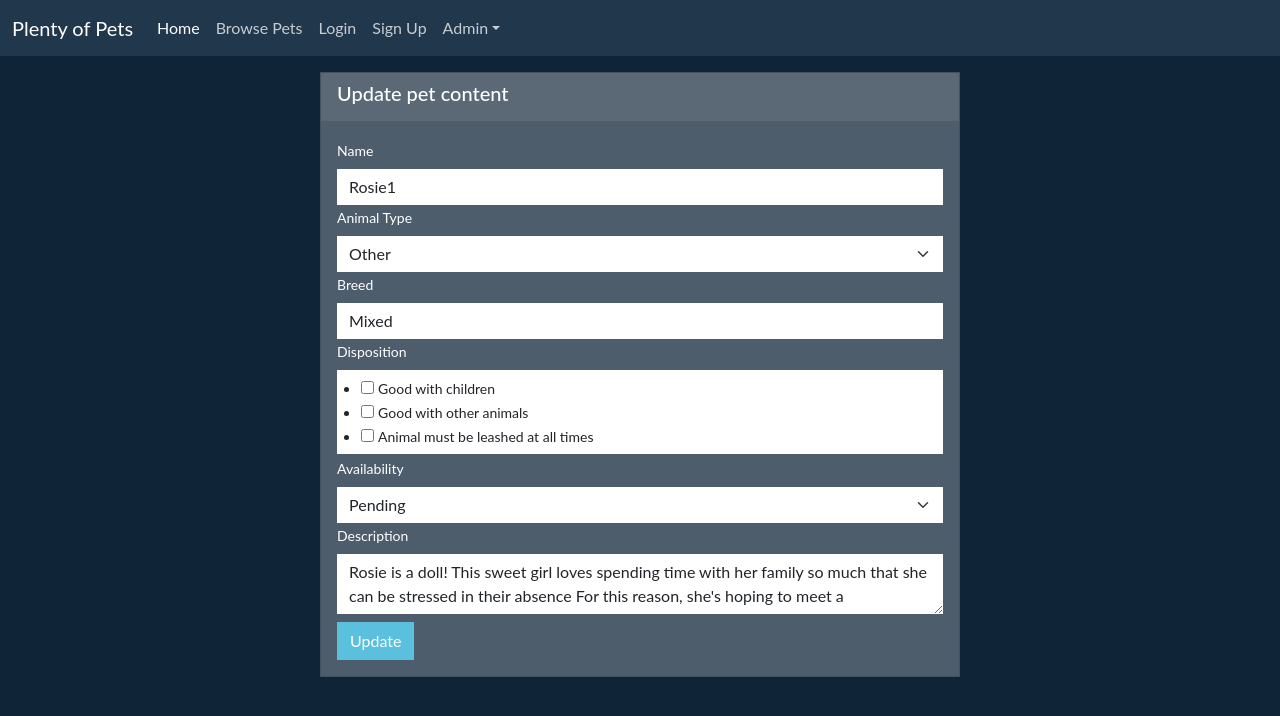
After one commit to AllenChenRR/cs467-capstone, a Flask app: page /pets/1/edit in a window 1280 px wide. The commit adds this page. Shown: the top 716 px of the page. Run offline with Flask 2, Linux system fonts and the light colour scheme; some libraries are stand-ins or nearby versions.

Commit message:
Created edit pet page, changed dispositions, forms.py forms.py:	created edit form 		checkbox widget for dispositions
helpers.py:	created function for generating new choice list based on default

main.py:	Fixed double post problem in add-pet route and pets/id/edit route
		pet edit page successfully posts and gets with dummy data
		** pet edit page sitll needs to handle showing current pet photo

add-pet.html:	Edited to reflect new changes to disposition field

edit-pet.html:	Created new page
		** Still needs handle displaying current photo

```diff
--- a/forms.py
+++ b/forms.py
@@ -1,11 +1,30 @@
+from re import UNICODE
+from typing import MutableMapping
 from flask_wtf import FlaskForm
 from flask_wtf.file import FileField, FileRequired, FileAllowed
-from wtforms import StringField, PasswordField, SubmitField, SelectField, TextAreaField
-from wtforms.validators import DataRequired, Length, Email, EqualTo, ValidationError
+from wtforms import widgets, StringField, PasswordField, SubmitField, SelectField, TextAreaField, SelectMultipleField
+from wtforms.validators import DataRequired, Length, Email, EqualTo, ValidationError, Optional
 # This class was built with the assistance of the following tutorial:
 # "Python Flask Tutorial: Full-Featured Web App Part 3 - Forms and User Input"
 # Link: https://youtu.be/UIJKdCIEXUQ
 
+DISPOSITIONS = [("good with children","Good with children"), ("good with other animals",
+                "Good with other animals"),  ("animal must be leashed at all times",
+                "Animal must be leashed at all times")]
+CAT_BREEDS = [("maine coon", "Maine Coon") , ("siamese, Siamese"), ("other", "Other")]
+DOG_BREEDS = [("retriever", "Retriever"), ("bulldog", "Bulldog"), ("other", "Other")]
+ANIM_TYPES = [('cat', 'Cat'), ('dog', 'Dog'), ('other', 'Other')]
+AVAILABILITIES = [('available', 'Available'), ('pending', 'Pending'), ('adopted', 'Adopted')]
+
+
+# Widgets
+class MultiCheckboxField(SelectMultipleField):
+    widget = widgets.ListWidget(prefix_label = False)
+    option_widget = widgets.CheckboxInput()
+
+
+# Forms
+#---------------------------------------------------------------------------
 class RegistrationForm(FlaskForm):
     first_name = StringField('First Name', validators=[DataRequired(), Length(min=2, max=20)])
     last_name = StringField('Last Name', validators=[DataRequired(), Length(min=2, max=20)])
@@ -39,9 +58,19 @@ class AddPetForm(FlaskForm):
     name = StringField('Name', validators=[DataRequired(), Length(min=2, max=20)])
     animal_type = SelectField('Animal Type', choices=[('cat', 'Cat'), ('dog', 'Dog'), ('other', 'Other')])
     breed = StringField('Breed', validators=[DataRequired(), Length(min=2, max=20)])
-    disposition = SelectField('Disposition', choices=[('friendly', 'Friendly'), ('timid', 'Timid'), ('anxious', 'Anxious')])
-    availability = SelectField('Availability', choices=[('available', 'Available'), ('pending', 'Pending'), ('adopted', 'Adopted')])
+    disposition = MultiCheckboxField('Disposition', choices=DISPOSITIONS)
+    availability = SelectField('Availability', choices=AVAILABILITIES)
     description = TextAreaField('Description', validators=[DataRequired()])
     image = FileField('Image', validators=[FileRequired(), FileAllowed(['png', 'jpeg', 'jpg'], "Invalid image format!")
     ])
     submit = SubmitField('Submit')
+
+class EditPetForm(FlaskForm):
+    name = StringField("Name",  validators=[Optional(False), DataRequired(), Length(min=2, max=20)])
+    animal_type = SelectField('Animal Type', choices=ANIM_TYPES)
+    breed = StringField('Breed', validators=[Optional(False), Length(min=2, max=20)])
+    disposition = MultiCheckboxField('Disposition', choices=DISPOSITIONS)
+    availability = SelectField('Availability', choices=AVAILABILITIES)
+    description = TextAreaField('Description')
+    image = FileField('Image', validators=[FileAllowed(['png', 'jpeg', 'jpg'], "Invalid image format!")])
+    submit = SubmitField("Update")
--- a/main.py
+++ b/main.py
@@ -15,7 +15,7 @@ import helpers as h
 import password as pw
 import models
 import traceback
-from forms import RegistrationForm, LoginForm, AccountForm, AddPetForm
+from forms import EditPetForm, RegistrationForm, LoginForm, AccountForm, AddPetForm
 from google.cloud import storage
 import os
 
@@ -27,25 +27,33 @@ app = Flask(__name__)
 # https://cloud.google.com/docs/authentication/getting-started for more information
 # If you don't have the authentication file set to an environment variable,
 # then leave the following uncommented.
-os.environ["GOOGLE_APPLICATION_CREDENTIALS"]="key.json"
+# os.environ["GOOGLE_APPLICATION_CREDENTIALS"]="key.json" ##1
 
 # Set secret key for sessions
 app.secret_key = "sdkfjDCVBsdjKkl%@%23$"
 app.config['BUCKET'] = "cs467-group-app.appspot.com" # jamies bucket
-# app.config['BUCKET'] = 'cs467-capstone-chenall.appspot.com'
+# app.config['BUCKET'] = 'cs467-capstone-chenall.appspot.com' # Allen's bucket
+#app.config['BUCKET'] = "cs-493-assignment-1-327013.appspot.com" # new test bucket
+
+
 app.config['STORAGE_URL'] = "https://storage.googleapis.com"
 app.config['USERS'] = 'Users'
 app.config['PETS'] = 'Pets'
 
 # Initialize Firestore DB
-# cred = credentials.Certificate('serviceAccountKey.json')
-cred = credentials.Certificate('key.json') # jamie's db
+# cred = credentials.Certificate('serviceAccountKey.json') # Allen's key
+cred = credentials.Certificate('key.json') # jamie's db ##3
 # cred = credentials.Certificate('testDeployKey.json') # jamie's db
 default_app = initialize_app(cred)
 db = firestore.client()
 storage_client = storage.Client()
 bucket = storage_client.bucket(app.config['BUCKET'])
-
+DISPOSITIONS = ["good with children", "good with other animals",
+                "animal must be leashed at all times"]
+CAT_BREEDS = [("maine coon", "Maine Coon") , ("siamese, Siamese"), ("other", "Other")]
+DOG_BREEDS = [("retriever", "Retriever"), ("bulldog", "Bulldog"), ("other", "Other")]
+ANIM_TYPES = [('cat', 'Cat'), ('dog', 'Dog'), ('other', 'Other')]
+AVAILABILITIES = [('available', 'Available'), ('pending', 'Pending'), ('adopted', 'Adopted')]
 
 @app.route("/", methods=['GET'])
 @app.route("/home")
@@ -201,18 +209,21 @@ def add_pet():
     Adds a new pet to the database.
     """
     form = AddPetForm()
-    if form.validate_on_submit():
-        pet_id = h.add_new_pet(db, form)
-        h.update_pet_image(app, db, pet_id)
-        # creates a blob with pet_id as the name
-        blob = bucket.blob(pet_id)
-        blob.upload_from_file(form.image.data, rewind=True,
-                              content_type = 'image/jpeg')
-        blob.make_public()
-        print(pet_id)
-        print('success')
-    else:
-        print(form.errors)
+    if request.method == "POST":
+        if form.validate_on_submit():
+            pet_id = h.add_new_pet(db, form)
+            h.update_pet_image(app, db, pet_id)
+            # creates a blob with pet_id as the name
+            blob = bucket.blob(pet_id)
+            blob.upload_from_file(form.image.data, rewind=True,
+                                content_type = 'image/jpeg')
+            blob.make_public()
+            print(pet_id)
+            # Prevents double post problem
+            flash(f'Pet {form.name.data} added successfully', 'success')
+            return redirect(url_for("add_pet"))
+        else:
+            print(f'Form errors: {form.errors}')
     return render_template('add-pet.html', title="Add a Pet to the Shelter", form=form)
 
 @app.route('/pets/<id>', methods=['GET', 'DELETE'])
@@ -238,5 +249,48 @@ def search():
 
 
 
+@app.route('/pets/<id>/edit', methods = ['GET', 'POST'])
+def edit_pet_by_id(id):
+
+    pet_data = {
+    "name": "Rosie1",
+    "type": "Other",
+    "breed": "Mixed",
+    "age": 7,
+    "availability": "Pending",
+    "disposition": ["Good with children", "Good with other animals"],
+    "date_created": "2021-11-02",
+    "description": "Rosie is a doll! This sweet girl " +
+    "loves spending time with her family so much that she can be stressed in their absence" +
+    " For this reason, she's hoping to meet a kindhearted family that's home often."
+    }
+
+
+    form = EditPetForm()
+
+    form.animal_type.choices = h.create_default_list(pet_data['type'], ANIM_TYPES)
+    form.availability.choices = h.create_default_list(pet_data['availability'], AVAILABILITIES)
+
+    if request.method == 'GET':
+        form.name.data =pet_data["name"]
+        form.animal_type.data = pet_data["type"]
+        form.breed.data = pet_data["breed"]
+        form.availability.data = pet_data["availability"]
+        form.disposition.data = pet_data["disposition"]
+        form.description.data = pet_data["description"]
+    elif request.method == 'POST':
+        try:
+            if form.validate_on_submit():
+                print(form.disposition.data)
+                print(form.availability.data)
+                print("validating works")
+                flash(f'Pet {form.name.data} updated successfully', 'success')
+                return redirect(url_for("edit_pet_by_id"))
+        except Exception as e:
+            traceback.print_exc()
+    return render_template('edit-pet.html',title = "Update pet content",
+                            pet_data=pet_data, form = form)
+
+
 if __name__ == '__main__':
     app.run(host='127.0.0.1', port=8080, debug=True)
--- a/templates/add-pet.html
+++ b/templates/add-pet.html
@@ -65,7 +65,7 @@
                 	</div>
                 {% else %}
 
-                	{{ form.disposition(class="form-select") }}
+                	{{ form.disposition(class="form-control form-check") }}
 
                 {% endif %}
             </div>
--- /dev/null
+++ b/templates/edit-pet.html
@@ -0,0 +1,120 @@
+{% extends "base.html"%}
+{% block content %}
+
+<div class="card text-white bg-secondary mt-3 mx-auto" style="max-width: 40rem;">
+    {% if title %}
+    <div class="card-header">
+        <h5>{{title}}<h5>
+    </div>
+    {% endif %}
+    <div class="card-body">
+        <form method="POST" enctype="multipart/form-data">
+            {{form.hidden_tag()}}
+            <fieldset class="form-group">
+                <!-- field: name -->
+                <div class="form-group">
+                    {{form.name.label(class="form-label")}}
+
+                    {% if form.name.errors %}
+                        {{form.name(class="form-control is-invalid")}}
+                        <div class="invalid-feedback">
+                            {% for error in form.name.errors %}
+                                <span> {{error}} </span>
+                            {% endfor %}>
+                        </div>
+                    {% else %}
+                        {{form.name(class="form-control", placeholder= pet_data['name'])}}
+
+                    {% endif %}
+                </div>
+
+                <!-- field: animal_type -->
+                <div class="form-group">
+                    {{form.animal_type.label(class="form-label")}}
+
+                    {% if form.animal_type.errors %}
+                        {{form.animal_type(class="form-control is-invalid", selected=pet_data['type'])}}
+                        <div class="invalid-feedback">
+                            {% for error in form.animal_type.errors %}
+                                <span> {{error}} </span>
+                            {% endfor %}>
+                        </div>
+                    {% else %}
+                        {{form.animal_type(class="form-select")}}
+                    {% endif %}
+                </div>
+
+                <!-- field: breed -->
+                <div class="form-group">
+                    {{form.breed.label(class="form-label")}}
+
+                    {% if form.breed.errors %}
+                        {{form.breed(class="form-control is-invalid", placeholder=pet_data['breed'])}}
+                        <div class="invalid-feedback">
+                            {% for error in form.breed.errors %}
+                                <span> {{error}} </span>
+                            {% endfor %}>
+                        </div>
+                    {% else %}
+                        {{form.breed(class="form-control", placeholder=pet_data['breed'])}}
+                    {% endif %}
+                </div>
+
+                <!-- field: disposition -->
+                <div class="form-group">
+                    {{form.disposition.label(class="form-label ")}}
+
+                    {% if form.disposition.errors %}
+                        {{form.disposition(class="form-control is-invalid")}}
+                        <div class="invalid-feedback">
+                            {% for error in form.disposition.errors %}
+                                <span> {{error}} </span>
+                            {% endfor %}>
+                        </div>
+                    {% else %}
+                            {{form.disposition(class="form-control form-check")}}
+                    {% endif %}
+                </div>
+
+                <!-- field: availability -->
+                <div class="form-group">
+                    {{form.availability.label(class="form-label")}}
+
+                    {% if form.availability.errors %}
+                        {{form.availability(class="form-control is-invalid")}}
+                        <div class="invalid-feedback">
+                            {% for error in form.availability.errors %}
+                                <span> {{error}} </span>
+                            {% endfor %}
+                        </div>
+                    {% else %}
+                        {{form.availability(class="form-select")}}
+                    {% endif %}
+                </div>
+
+                <!-- field: description -->
+                <div class="form-group">
+                    {{form.description.label(class="form-label")}}
+
+                    {% if form.description.errors %}
+                        {{form.description(class="form-control is-invalid")}}
+                        <div class="invalid-feedback">
+                            {% for error in form.description.errors %}
+                                <span> {{error}} </span>
+                            {% endfor %}>
+                        </div>
+                    {% else %}
+                        {{form.description(class="form-control")}}
+                    {% endif %}
+                </div>
+            </fieldset>
+
+            <div class="form-group mt-2">
+                {{ form.submit(class="btn btn-info") }}
+            </div>
+        </form>
+    </div>
+
+</div>
+
+{% endblock content %}
```
Also changed, not shown: helpers.py (+9 -0 lines).
